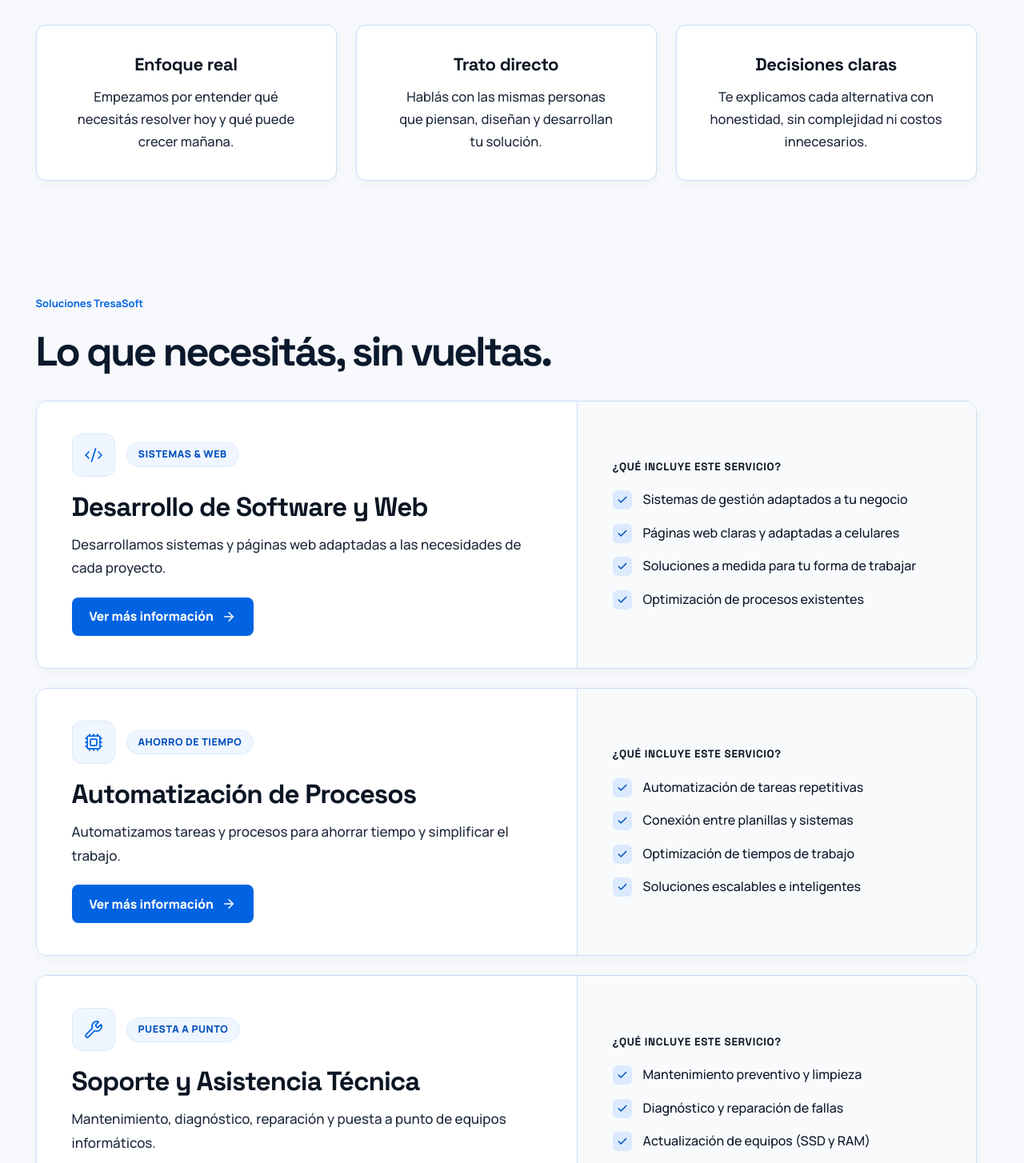
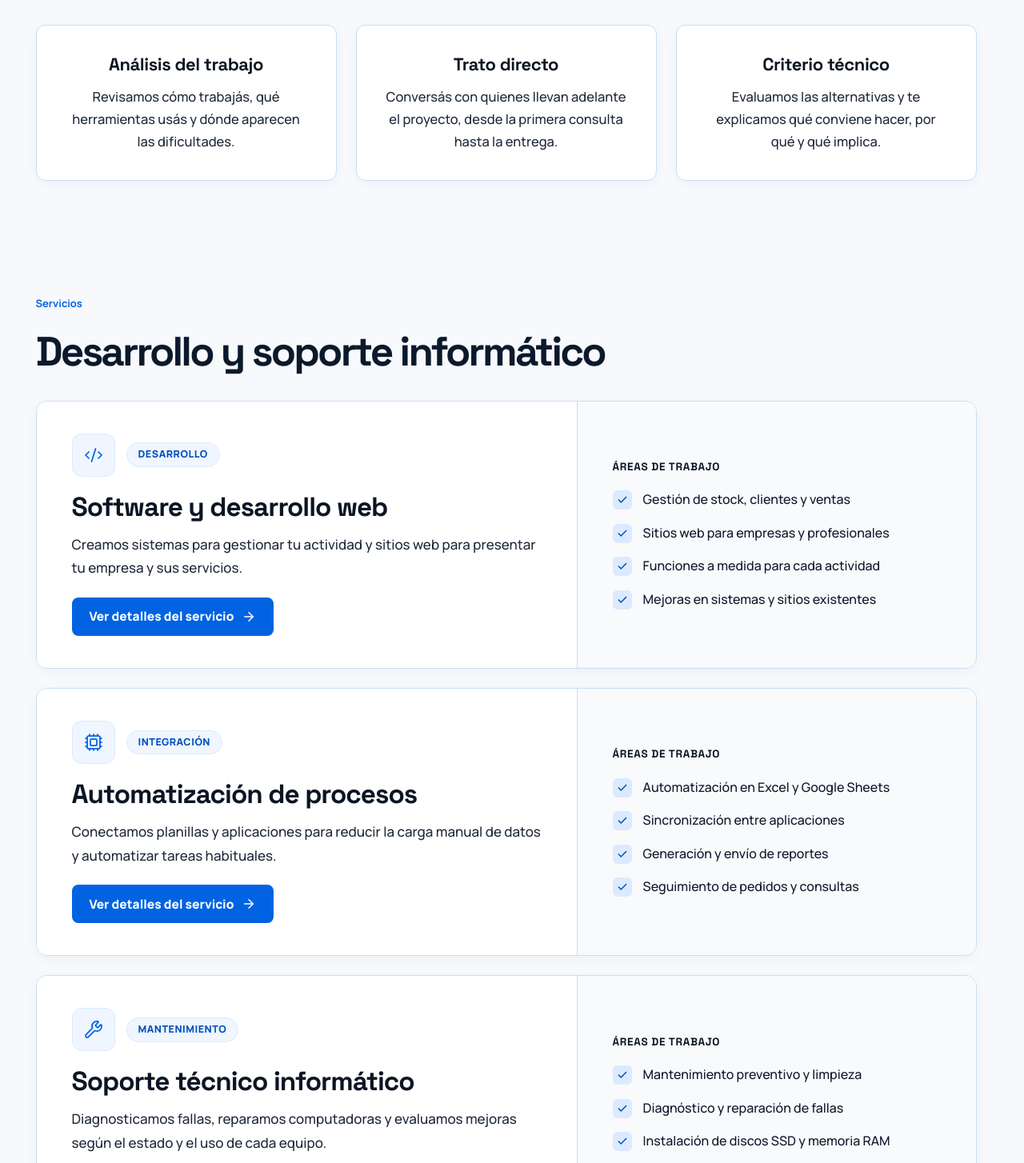
Before and after one commit to TresaSoft/TresaSoft, a React (Vite) app: page / in a window 1280 px wide. Shown: the part 916-2370 px from the top of the page at 80% size. Built offline with nearby package versions, Linux system fonts and the light colour scheme.

Commit message:
nuevos textos en la información

```diff
--- a/index.html
+++ b/index.html
@@ -3,18 +3,18 @@
   <head>
     <meta charset="UTF-8" />
     <meta name="viewport" content="width=device-width, initial-scale=1.0" />
-    <meta name="description" content="TresaSoft — Soluciones Tecnológicas. Desarrollo de software y web, automatización de procesos y soporte técnico en Tres Arroyos, Buenos Aires. Tecnología que impulsa tu negocio." />
+    <meta name="description" content="Desarrollo de software a medida, sitios web, automatización de procesos y soporte informático en Tres Arroyos. Consultá con el equipo de TresaSoft." />
     <meta name="keywords" content="TresaSoft, Tres Arroyos, desarrollo de software, páginas web, automatización, soporte técnico, reparación de computadoras, tecnología, Buenos Aires" />
     <meta name="author" content="TresaSoft" />
-    <meta property="og:title" content="TresaSoft — Soluciones Tecnológicas" />
-    <meta property="og:description" content="Tecnología que impulsa tu negocio. Desarrollo web, automatizaciones y asistencia técnica en Tres Arroyos." />
+    <meta property="og:title" content="TresaSoft | Desarrollo y soporte informático" />
+    <meta property="og:description" content="Software a medida, sitios web, automatización de procesos y asistencia técnica en Tres Arroyos para comercios, profesionales, empresas y particulares." />
     <meta property="og:image" content="/assets/imagen1.png" />
     <meta property="og:type" content="website" />
     <link rel="icon" type="image/png" href="/assets/imagen1.png" />
     <link rel="preconnect" href="https://fonts.googleapis.com">
     <link rel="preconnect" href="https://fonts.gstatic.com" crossorigin>
     <link href="https://fonts.googleapis.com/css2?family=Manrope:wght@400;500;600;700;800&family=Space+Grotesk:wght@500;600;700&display=swap" rel="stylesheet">
-    <title>TresaSoft — Soluciones Tecnológicas | Tres Arroyos</title>
+    <title>TresaSoft | Software y soporte informático en Tres Arroyos</title>
   </head>
   <body class="bg-[#F7F9FC] text-slate-900 antialiased selection:bg-blue-600 selection:text-white">
     <div id="root"></div>
--- a/src/components/AboutSection.jsx
+++ b/src/components/AboutSection.jsx
@@ -1,15 +1,15 @@
 const values = [
   {
-    title: 'Enfoque real',
-    description: 'Empezamos por entender qué necesitás resolver hoy y qué puede crecer mañana.',
+    title: 'Análisis del trabajo',
+    description: 'Revisamos cómo trabajás, qué herramientas usás y dónde aparecen las dificultades.',
   },
   {
     title: 'Trato directo',
-    description: 'Hablás con las mismas personas que piensan, diseñan y desarrollan tu solución.',
+    description: 'Conversás con quienes llevan adelante el proyecto, desde la primera consulta hasta la entrega.',
   },
   {
-    title: 'Decisiones claras',
-    description: 'Te explicamos cada alternativa con honestidad, sin complejidad ni costos innecesarios.',
+    title: 'Criterio técnico',
+    description: 'Evaluamos las alternativas y te explicamos qué conviene hacer, por qué y qué implica.',
   },
 ]
 
--- a/src/components/ContactSection.jsx
+++ b/src/components/ContactSection.jsx
@@ -5,30 +5,30 @@ import { servicesData } from '../data/servicesData.js'
 const contactEmail = 'TresArroyosSoft@gmail.com'
 const messageMaxLength = 3000
 const serviceLabels = {
-  'software-web': 'Software y páginas web',
-  automatizacion: 'Automatización de tareas',
-  'soporte-tecnico': 'Soporte y reparación técnica',
+  'software-web': 'Software y desarrollo web',
+  automatizacion: 'Automatización de procesos',
+  'soporte-tecnico': 'Soporte técnico informático',
 }
 
 const whyPoints = [
   {
-    title: 'Soluciones a tu medida',
-    desc: 'Conversamos sobre tu caso y te ofrecemos justo lo que necesitás, sin complicaciones ni costos de más.',
+    title: 'Evaluación de tu consulta',
+    desc: 'Revisamos tu necesidad y las herramientas disponibles para proponer un trabajo con un objetivo concreto.',
     icon: Sparkles,
   },
   {
-    title: 'Trato directo y personal',
-    desc: 'Hablás directamente con nosotros (Juan o Mateo). Sin intermediarios ni respuestas automáticas.',
+    title: 'Contacto con el equipo',
+    desc: 'Juan y Mateo atienden las consultas y llevan adelante el trabajo. Podés hablar con ellos durante el proyecto.',
     icon: Users,
   },
   {
-    title: 'Explicaciones claras y con paciencia',
-    desc: 'Te explicamos todo sin palabras raras ni tecnicismos difíciles. Te acompañamos para que uses todo con total confianza.',
+    title: 'Orientación técnica',
+    desc: 'Te explicamos las recomendaciones y respondemos tus dudas para que puedas decidir con información.',
     icon: Cpu,
   },
   {
-    title: 'Acompañamiento y soporte continuo',
-    desc: 'Seguimos a tu disposición después de terminar el trabajo para ayudarte con cualquier duda.',
+    title: 'Asistencia después de la entrega',
+    desc: 'Podés consultarnos sobre el uso de las herramientas y las necesidades de mantenimiento que surjan.',
     icon: Wrench,
   },
 ]
@@ -48,8 +48,8 @@ export default function ContactSection() {
     const nameField = form.elements.namedItem('name')
     const messageField = form.elements.namedItem('message')
 
-    nameField.setCustomValidity(nameField.value.trim() ? '' : 'Por favor, escribí tu nombre o el de tu negocio.')
-    messageField.setCustomValidity(messageField.value.trim() ? '' : 'Por favor, contanos brevemente qué necesitás.')
+    nameField.setCustomValidity(nameField.value.trim() ? '' : 'Ingresá tu nombre o el de tu negocio.')
+    messageField.setCustomValidity(messageField.value.trim() ? '' : 'Describí el motivo de tu consulta.')
     if (!form.reportValidity()) return
 
     const name = nameField.value.trim()
@@ -67,10 +67,10 @@ export default function ContactSection() {
         {/* Encabezado centrado de la sección */}
         <div className="contact-header-block">
           <h2 id="contact-heading" className="section-title contact-title">
-            Hablemos de lo que necesitás
+            Consultanos por tu proyecto
           </h2>
           <p className="section-intro contact-intro">
-            Completá el formulario o consultanos lo que haga falta. Te respondemos con claridad, paciencia y sin vueltas.
+            Contanos qué necesitás desarrollar, qué proceso querés mejorar o qué problema tiene tu equipo.
           </p>
         </div>
 
@@ -79,10 +79,10 @@ export default function ContactSection() {
             {/* Columna izquierda: Información clara y atención cercana */}
             <div className="contact-trust-wrapper">
               <div className="contact-trust-header">
-                <span className="contact-trust-kicker">Atención cercana</span>
-                <h3>¿Por qué comunicarte con nosotros?</h3>
+                <span className="contact-trust-kicker">El equipo de TresaSoft</span>
+                <h3>Una consulta es el punto de partida</h3>
                 <p className="contact-trust-intro">
-                  Sabemos que los temas de computación y sistemas a veces generan dudas. Nuestro objetivo es hacerte las cosas fáciles y resolver tus problemas sin rodeos.
+                  No hace falta que tengas una solución definida. Conocer tu actividad y el problema que querés resolver nos permite evaluar cómo ayudarte.
                 </p>
               </div>
               <div className="contact-trust-grid">
@@ -104,16 +104,16 @@ export default function ContactSection() {
             <div className="contact-form-wrapper">
               <form onSubmit={handleEmailSubmit} onInput={handleInput} className="contact-form" aria-labelledby="contact-form-title">
                 <div className="contact-form-heading">
-                  <h3 id="contact-form-title">Envianos tu consulta</h3>
+                  <h3 id="contact-form-title">Consulta por correo</h3>
                   <p className="contact-form-subtext">
-                    Escribí tus datos acá abajo y te responderemos a la brevedad.
+                    Dejanos el contexto de tu consulta para poder evaluarla.
                   </p>
                 </div>
 
                 <div className="contact-field-row">
                   <div className="contact-field">
                     <label htmlFor="contact-name">
-                      <span>Tu nombre o negocio</span>
+                      <span>Nombre o negocio</span>
                       <span className="contact-required-mark" aria-hidden="true">*</span>
                     </label>
                     <input
@@ -146,7 +146,7 @@ export default function ContactSection() {
 
                 <div className="contact-field contact-field-message">
                   <label htmlFor="contact-message">
-                    <span>¿En qué te podemos ayudar?</span>
+                    <span>Detalle de la consulta</span>
                     <span className="contact-required-mark" aria-hidden="true">*</span>
                   </label>
                   <textarea
@@ -156,10 +156,10 @@ export default function ContactSection() {
                     rows={5}
                     maxLength={messageMaxLength}
                     aria-describedby="contact-message-hint"
-                    placeholder="Contanos qué problema tenés o qué te gustaría mejorar en tu negocio o computadora..."
+                    placeholder="Ej.: Llevo el stock en Excel y necesito registrar las ventas y actualizar las cantidades."
                   />
                   <div className="contact-message-meta">
-                    <p id="contact-message-hint">Escribí con tranquilidad y con tus propias palabras.</p>
+                    <p id="contact-message-hint">Incluí las herramientas o el equipo que usás.</p>
                     <span className="contact-message-count" aria-label={`${messageLength} de ${messageMaxLength} caracteres`}>
                       {messageLength} / {messageMaxLength}
                     </span>
@@ -168,13 +168,13 @@ export default function ContactSection() {
 
                 <div className="contact-form-actions">
                   <button type="submit" className="button-primary contact-submit-button group/submit" aria-describedby="contact-email-hint">
-                    <span>Enviar mi consulta</span>
+                    <span>Continuar en mi correo</span>
                     <ArrowRight size={20} aria-hidden="true" className="transition-transform duration-200 ease-out group-hover/submit:translate-x-1" />
                   </button>
                   <div className="contact-submit-footer">
                     <ShieldCheck size={18} className="text-emerald-700 shrink-0" aria-hidden="true" />
                     <p id="contact-email-hint" className="contact-email-hint">
-                      Al presionar, se abrirá tu aplicación de correo habitual para enviar el mensaje.
+                      Se abrirá tu aplicación de correo con el mensaje preparado. Revisalo y enviá la consulta desde allí.
                     </p>
                   </div>
                 </div>
--- a/src/components/HeroSection.jsx
+++ b/src/components/HeroSection.jsx
@@ -1,9 +1,9 @@
 import { Code2, MapPin, Workflow, Wrench } from 'lucide-react'
 
 const capabilities = [
-  { title: 'Software y web', detail: 'Herramientas hechas para tu forma de trabajar', icon: Code2, tone: 'blue' },
-  { title: 'Automatización', detail: 'Menos tareas repetidas, más tiempo disponible', icon: Workflow, tone: 'blue' },
-  { title: 'Soporte técnico', detail: 'Equipos rápidos, cuidados y listos para usar', icon: Wrench, tone: 'blue' },
+  { title: 'Software y web', detail: 'Sistemas de gestión y sitios web a medida', icon: Code2, tone: 'blue' },
+  { title: 'Automatización', detail: 'Integración de datos, planillas y procesos', icon: Workflow, tone: 'blue' },
+  { title: 'Soporte técnico', detail: 'Diagnóstico, reparación y mantenimiento', icon: Wrench, tone: 'blue' },
 ]
 
 export default function HeroSection() {
@@ -28,7 +28,7 @@ export default function HeroSection() {
 
             <div className="hero-message">
               <p className="hero-description">
-                Creamos software a medida, automatizamos procesos y resolvemos problemas técnicos con un trato cercano y directo.
+                Desarrollamos software y sitios web, automatizamos tareas y brindamos soporte informático a comercios, profesionales y empresas.
               </p>
             </div>
           </div>
--- a/src/components/ServiceDetailModal.jsx
+++ b/src/components/ServiceDetailModal.jsx
@@ -79,7 +79,7 @@ export default function ServiceDetailModal({ service, isOpen, onClose }) {
         <div className="min-h-0 overflow-y-auto overscroll-contain bg-white px-6 py-6 sm:px-8 sm:py-7">
           <div className="mb-5 pb-3 border-b border-[#c8ddf6]">
             <h4 className="font-[family-name:var(--font-display)] text-lg font-bold text-slate-900 tracking-tight">
-              ¿Qué incluye este servicio?
+              Trabajos que realizamos
             </h4>
           </div>
 
--- a/src/components/ServicesSection.jsx
+++ b/src/components/ServicesSection.jsx
@@ -12,8 +12,8 @@ export default function ServicesSection() {
       <div className="page-container">
         <div className="services-heading">
           <div>
-            <p className="section-kicker">Soluciones TresaSoft</p>
-            <h2 id="services-title" className="section-title">Lo que necesitás, sin vueltas.</h2>
+            <p className="section-kicker">Servicios</p>
+            <h2 id="services-title" className="section-title">Desarrollo y soporte informático</h2>
           </div>
         </div>
 
@@ -40,17 +40,17 @@ export default function ServicesSection() {
                       type="button"
                       onClick={() => setSelectedService(service)}
                       aria-haspopup="dialog"
-                      aria-label={`Ver más información sobre ${service.title}`}
+                      aria-label={`Ver detalles de ${service.title}`}
                       className="service-row-action group/action"
                     >
-                      <span>Ver más información</span>
+                      <span>Ver detalles del servicio</span>
                       <ArrowRight size={18} aria-hidden="true" className="transition-transform duration-200 ease-out group-hover/action:translate-x-1" />
                     </button>
                   </div>
                 </div>
 
                 <div className="service-row-detail">
-                  <div className="service-detail-kicker">¿Qué incluye este servicio?</div>
+                  <div className="service-detail-kicker">Áreas de trabajo</div>
                   <ul>
                     {service.summaryList.map((bullet) => (
                       <li key={bullet}>
@@ -68,7 +68,7 @@ export default function ServicesSection() {
         </div>
 
         <p className="services-help">
-          ¿No sabés por dónde empezar? <a href="#contacto">Contanos qué querés resolver</a> y te orientamos.
+          Cada proyecto tiene sus particularidades. <a href="#contacto">Consultanos por tu caso</a>.
         </p>
       </div>
 
--- a/src/data/servicesData.js
+++ b/src/data/servicesData.js
@@ -3,8 +3,8 @@ import { Code2, Cpu, Wrench } from 'lucide-react'
 export const servicesData = [
   {
     id: 'software-web',
-    title: 'Desarrollo de Software y Web',
-    badge: 'Sistemas & Web',
+    title: 'Software y desarrollo web',
+    badge: 'Desarrollo',
     icon: Code2,
     color: 'blue',
     accentBg: 'bg-blue-50/80',
@@ -13,28 +13,28 @@ export const servicesData = [
     accentIconBg: 'bg-gradient-to-r from-[#0263E2] to-[#38BDF8]',
     accentIconHover: 'hover:opacity-90',
     accentShadow: 'shadow-blue-600/20',
-    description: 'Desarrollamos sistemas y páginas web adaptadas a las necesidades de cada proyecto.',
-    fullDescription: 'Creamos herramientas digitales claras, modernas y accesibles para que tu negocio tenga presencia en internet y gestione sus operaciones sin complicaciones.',
+    description: 'Creamos sistemas para gestionar tu actividad y sitios web para presentar tu empresa y sus servicios.',
+    fullDescription: 'Desarrollamos sistemas de gestión y sitios web según los procesos de tu actividad. También revisamos y actualizamos herramientas existentes cuando necesitás ampliar funciones o mejorar su uso.',
     summaryList: [
-      'Sistemas de gestión adaptados a tu negocio',
-      'Páginas web claras y adaptadas a celulares',
-      'Soluciones a medida para tu forma de trabajar',
-      'Optimización de procesos existentes',
+      'Gestión de stock, clientes y ventas',
+      'Sitios web para empresas y profesionales',
+      'Funciones a medida para cada actividad',
+      'Mejoras en sistemas y sitios existentes',
     ],
     features: [
-      'Desarrollo de sistemas a medida: control de stock, clientes, ventas y facturación.',
-      'Diseño y desarrollo de páginas web corporativas con navegación intuitiva.',
-      'Sistemas adaptados a las necesidades reales del cliente, sin funciones innecesarias.',
-      'Optimización y renovación de páginas web o herramientas digitales ya existentes.',
-      'Acompañamiento en el aprendizaje para que vos y tu equipo sepan usarlo sin dificultad.',
+      'Sistemas de gestión de stock, clientes, ventas y facturación.',
+      'Sitios web corporativos adaptados a computadoras, tablets y celulares.',
+      'Desarrollo de funciones específicas para los procesos de tu actividad.',
+      'Actualización de sitios web y mejoras de funcionamiento en sistemas existentes.',
+      'Capacitación para vos y tu equipo en el uso de las herramientas desarrolladas.',
     ],
     targetAudience: 'Comercios, emprendimientos, profesionales, estudios contables y pequeñas empresas.',
-    benefitQuote: 'Una herramienta pensada para tu trabajo te ahorra horas de esfuerzo y hace que tu negocio se vea más profesional.',
+    benefitQuote: 'Un sistema a medida reúne la información y las funciones que necesitás para gestionar tu actividad.',
   },
   {
     id: 'automatizacion',
-    title: 'Automatización de Procesos',
-    badge: 'Ahorro de Tiempo',
+    title: 'Automatización de procesos',
+    badge: 'Integración',
     icon: Cpu,
     color: 'blue',
     accentBg: 'bg-blue-50/80',
@@ -43,28 +43,28 @@ export const servicesData = [
     accentIconBg: 'bg-gradient-to-r from-[#0263E2] to-[#38BDF8]',
     accentIconHover: 'hover:opacity-90',
     accentShadow: 'shadow-blue-600/20',
-    description: 'Automatizamos tareas y procesos para ahorrar tiempo y simplificar el trabajo.',
-    fullDescription: 'Conectamos tus sistemas y planillas para que lo repetitivo se haga de manera automática, reduciendo errores humanos y liberando tu tiempo.',
+    description: 'Conectamos planillas y aplicaciones para reducir la carga manual de datos y automatizar tareas habituales.',
+    fullDescription: 'Revisamos las tareas que se repiten en tu operación y definimos cuáles conviene automatizar. Integramos planillas y sistemas para transferir información, generar reportes y dar seguimiento al trabajo.',
     summaryList: [
-      'Automatización de tareas repetitivas',
-      'Conexión entre planillas y sistemas',
-      'Optimización de tiempos de trabajo',
-      'Soluciones escalables e inteligentes',
+      'Automatización en Excel y Google Sheets',
+      'Sincronización entre aplicaciones',
+      'Generación y envío de reportes',
+      'Seguimiento de pedidos y consultas',
     ],
     features: [
-      'Automatización de tareas repetitivas en planillas Excel, Google Sheets o sistemas de gestión.',
-      'Envío programado de reportes diarios de ventas, stock o caja.',
-      'Integración y sincronización de datos entre distintas aplicaciones.',
-      'Flujos de trabajo simplificados para que los pedidos y consultas no se pierdan.',
-      'Capacitación simple para el control y seguimiento diario de los procesos.',
+      'Automatización de cargas, cálculos y otras tareas en Excel, Google Sheets y sistemas de gestión.',
+      'Generación y envío programado de reportes de ventas, stock o caja.',
+      'Integración de aplicaciones para mantener sus datos sincronizados.',
+      'Organización de flujos de trabajo para registrar y seguir pedidos y consultas.',
+      'Capacitación para supervisar los procesos automatizados y revisar sus resultados.',
     ],
-    targetAudience: 'Pequeños negocios, comercios y empresas que pierden tiempo cargando datos a mano todos los días.',
-    benefitQuote: 'Dejá que la tecnología haga el trabajo mecánico y dedicate a atender a tus clientes y hacer crecer tu negocio.',
+    targetAudience: 'Comercios y empresas con tareas recurrentes de carga, actualización y consulta de datos.',
+    benefitQuote: 'La automatización reduce la carga manual y facilita el seguimiento de las tareas recurrentes.',
   },
   {
     id: 'soporte-tecnico',
-    title: 'Soporte y Asistencia Técnica',
-    badge: 'Puesta a Punto',
+    title: 'Soporte técnico informático',
+    badge: 'Mantenimiento',
     icon: Wrench,
     color: 'blue',
     accentBg: 'bg-blue-50/80',
@@ -73,23 +73,23 @@ export const servicesData = [
     accentIconBg: 'bg-gradient-to-r from-[#0263E2] to-[#38BDF8]',
     accentIconHover: 'hover:opacity-90',
     accentShadow: 'shadow-blue-600/20',
-    description: 'Mantenimiento, diagnóstico, reparación y puesta a punto de equipos informáticos.',
-    fullDescription: 'Cuidamos las computadoras de tu hogar o lugar de trabajo para que funcionen con la velocidad, seguridad y confiabilidad que necesitás.',
+    description: 'Diagnosticamos fallas, reparamos computadoras y evaluamos mejoras según el estado y el uso de cada equipo.',
+    fullDescription: 'Atendemos problemas de hardware y sistema operativo en computadoras de uso personal y laboral. A partir del diagnóstico, te explicamos las opciones de reparación, mantenimiento o actualización.',
     summaryList: [
       'Mantenimiento preventivo y limpieza',
       'Diagnóstico y reparación de fallas',
-      'Actualización de equipos (SSD y RAM)',
-      'Equipos siempre listos y rápidos',
+      'Instalación de discos SSD y memoria RAM',
+      'Reinstalación y configuración de Windows',
     ],
     features: [
-      'Mantenimiento preventivo para alargar la vida útil de tus computadoras.',
-      'Diagnóstico certero y reparación de fallas de hardware y sistema operativo.',
-      'Limpieza física profunda de componentes internos y cambio de pasta térmica.',
-      'Formateo, reinstalación de Windows y eliminación completa de virus y programas lentos.',
-      'Actualización de equipos: colocación de discos de estado sólido (SSD) y memoria RAM para multiplicar la velocidad.',
-      'Puesta a punto general para que trabajes rápido y sin interrupciones.',
+      'Mantenimiento preventivo y revisión del funcionamiento del equipo.',
+      'Diagnóstico y reparación de fallas de hardware y sistema operativo.',
+      'Limpieza de componentes internos y reemplazo de pasta térmica.',
+      'Formateo, reinstalación de Windows y tratamiento de virus y software malicioso.',
+      'Instalación de discos de estado sólido (SSD) y ampliación de memoria RAM según compatibilidad.',
+      'Configuración y ajustes del sistema para mejorar el rendimiento del equipo.',
     ],
-    targetAudience: 'Comerciantes, profesionales, oficinas y particulares que necesitan que sus computadoras funcionen sin fallas.',
-    benefitQuote: 'Una computadora limpia y con disco sólido nuevo revive por completo y te rinde como una máquina moderna.',
+    targetAudience: 'Comercios, profesionales, oficinas y particulares que necesitan asistencia con sus computadoras.',
+    benefitQuote: 'El diagnóstico permite decidir qué reparar o actualizar según el estado y el uso del equipo.',
   },
 ]
--- a/src/footer/Footer.jsx
+++ b/src/footer/Footer.jsx
@@ -29,9 +29,9 @@ export default function Footer() {
             <a href="#inicio" aria-label="TresaSoft, volver al inicio" className="inline-block rounded-md focus-visible:outline-[#0263E2]">
               <Logo variant="light" size="md" />
             </a>
-            <p className="mt-6 text-base font-semibold text-white">Tecnología que impulsa tu negocio.</p>
+            <p className="mt-6 text-base font-semibold text-white">Desarrollo y soporte informático.</p>
             <p className="mt-3 max-w-[350px] text-sm leading-7 text-slate-400">
-              Soluciones tecnológicas pensadas para hacer más simple tu trabajo. Desarrollo de software y web, automatización de procesos y soporte técnico.
+              Software, sitios web y automatización para comercios, profesionales y empresas. Asistencia técnica para equipos de trabajo y de uso personal.
             </p>
             <p className="mt-5 flex items-start gap-2.5 text-sm leading-6 text-slate-300">
               <MapPin className="mt-1 h-4 w-4 shrink-0 text-[#38BDF8]" aria-hidden="true" />
```
